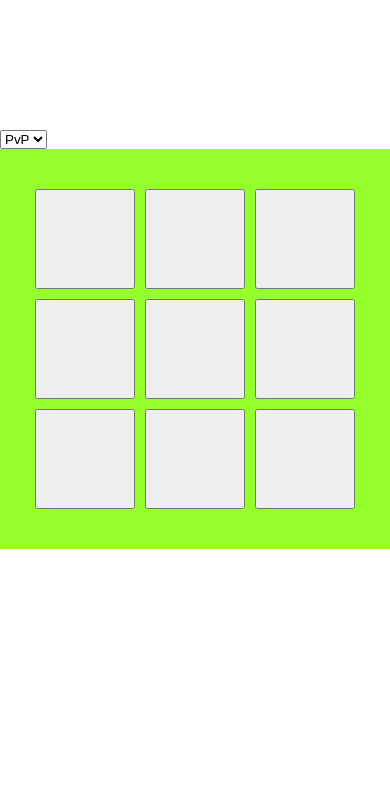
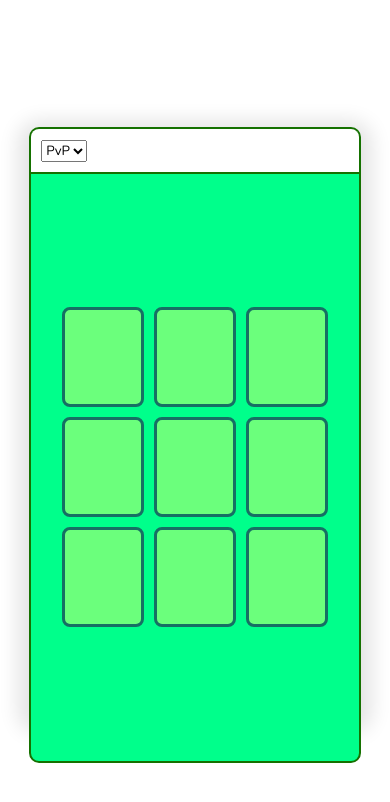
Before and after one commit to BMP29/Project-Tic-Tac-Toe, a plain HTML site: page index.html in a window 390 px wide. Drawn offline with nearby package versions, Linux system fonts and the light colour scheme.

Commit message:
Overall looks of the page improved
Hover, colors, sizes and a media query added to make the page looks
better

```diff
--- a/index.html
+++ b/index.html
@@ -10,6 +10,7 @@
 </head>
 <body>
     <div id="card">
+        <div id="gameWindow">
             <nav>
                 <div id="gameMode">
                     <select name="gameModes" id="gameModes">
@@ -35,6 +36,7 @@
                 <button type="button" data-row="2" data-col="2"></button>
             </div>
         </div>
+    </div>
 
 </body>
 </html>
--- a/style.css
+++ b/style.css
@@ -1,18 +1,31 @@
+@import url('https://fonts.googleapis.com/css2?family=Nunito:ital,wght@0,200;0,300;0,400;0,500;0,600;0,700;0,800;0,900;0,1000;1,200;1,300;1,400;1,500;1,600;1,700;1,800;1,900;1,1000&display=swap');
+
+
 * {
     margin: 0;
     padding: 0;
-}
-
-body {
-    display: flex;
-    justify-content: center;
-    align-items: center;
+    font-family: 'Nunito', sans-serif;
+    box-sizing: border-box;
 }
 
 #card {
-    margin-top: 130px;
-    width: 700px;
-    height: 400px;
+    display: flex;
+    align-items: center;
+    justify-content: center;
+    flex-direction: column;
+    height: 100vh;
+    width: 100%;
+}
+
+#gameWindow {
+    box-shadow: 0px 5px 20px 11px #0000001c;
+    height: 70vh;
+    width: 55vw;
+    border-radius: 10px;
+}
+
+#board, nav {
+    width: auto;
 }
 
 #board {
@@ -20,9 +33,44 @@ body {
     display: grid;
     justify-content: center;
     align-content: center;
-    background-color: #94ff2a;
+    background-color: #00ff8b;
+    border-bottom-right-radius: 10px;
+    border-bottom-left-radius: 10px;
+    border: 2px solid #157100;
 
-    grid-template-columns: repeat(3, 100px);
-    grid-template-rows: repeat(3, 100px);
+    grid-template-columns: repeat(3, min(25%, 100px));
+    grid-template-rows: repeat(3, min(25%, 100px));
     gap: 10px;
+    flex: 1;
 }
+
+#board button {
+    border-radius: 8px;
+    border: 3px solid #166f64;
+    background-color: #91ff77bd;
+    color: #ffffff;
+    font-size: 50px;
+    font-weight: 700;
+    transition: 0.2s;
+}
+
+#board button:hover {
+    box-shadow: 0px 0px 105px 15px white;
+    border-color: white;
+    z-index: 1;
+}
+
+nav {
+    border-top-right-radius: 10px;
+    border-top-left-radius: 10px;
+    border: 2px solid #157100;
+    border-bottom: none;
+    background-color: white;
+    padding: 10px;
+}
+
+@media (max-width: 667px) {
+    #gameWindow {
+        width: 85vw;
+    }
+}
```
Lines whose indentation alone changed are shown as unchanged.
